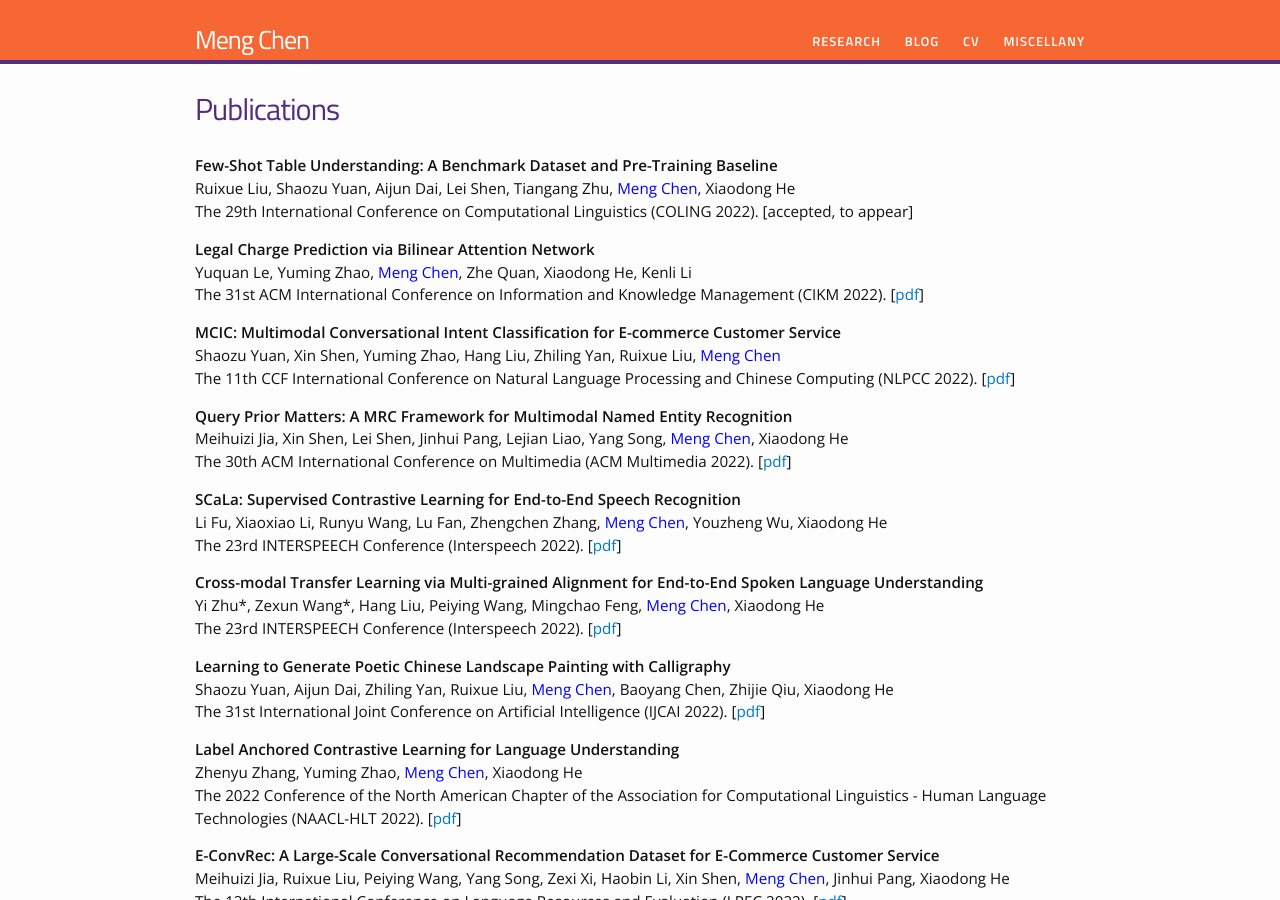
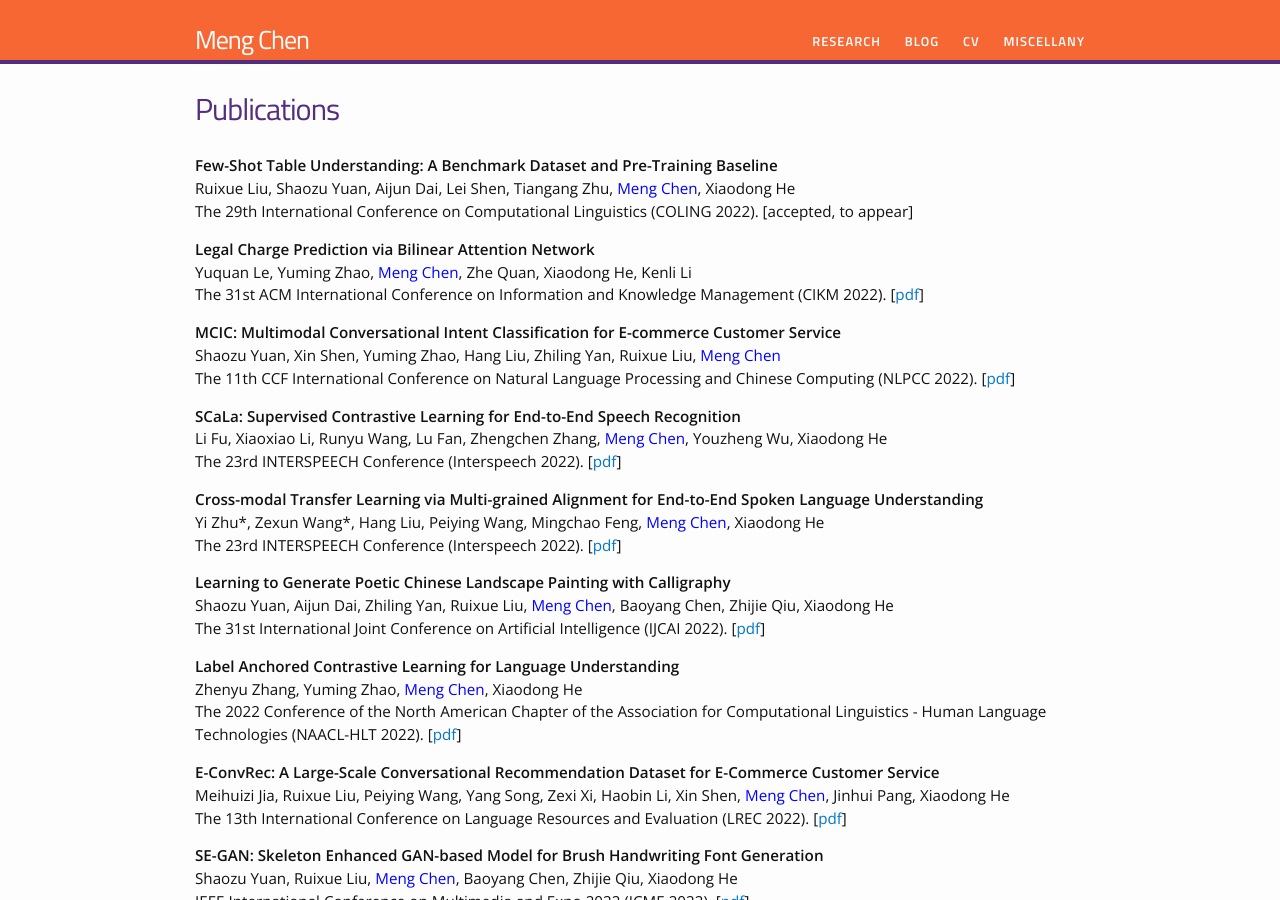
Before and after one commit to chenmengdx/chenmengdx.github.io, a Jekyll site: the page built from research.md, in a window 1280 px wide and 900 px high. Built offline with Jekyll 4.4.1, drawn with Linux system fonts in a browser that asks for light colours.

Commit message:
update paper

```diff
--- a/research.md
+++ b/research.md
@@ -22,12 +22,6 @@
 <b> MCIC: Multimodal Conversational Intent Classification for E-commerce Customer Service</b> <br />
 Shaozu Yuan, Xin Shen, Yuming Zhao, Hang Liu, Zhiling Yan, Ruixue Liu, <font color="blue">Meng Chen</font> <br />
 The 11th CCF International Conference on Natural Language Processing and Chinese Computing (NLPCC 2022). [<a href="../papers/NLPCC-MCIC.pdf">pdf</a>]
-</p>
-
-<p>
-<b>Query Prior Matters: A MRC Framework for Multimodal Named Entity Recognition </b> <br />
-Meihuizi Jia, Xin Shen, Lei Shen, Jinhui Pang, Lejian Liao, Yang Song, <font color="blue">Meng Chen</font>, Xiaodong He <br />
-The 30th ACM International Conference on Multimedia (ACM Multimedia 2022). [<a href="../papers/MM22-MNER.pdf">pdf</a>]
 </p>
 
 <p>
```
